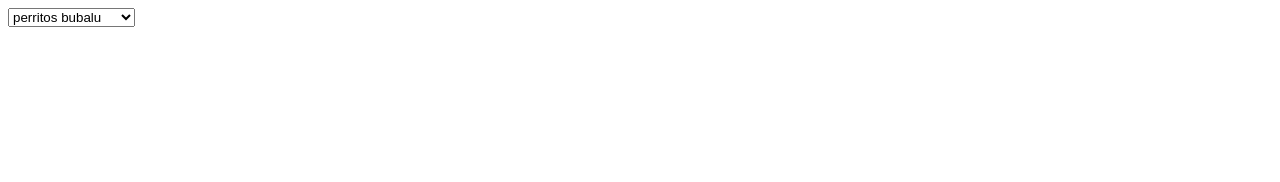
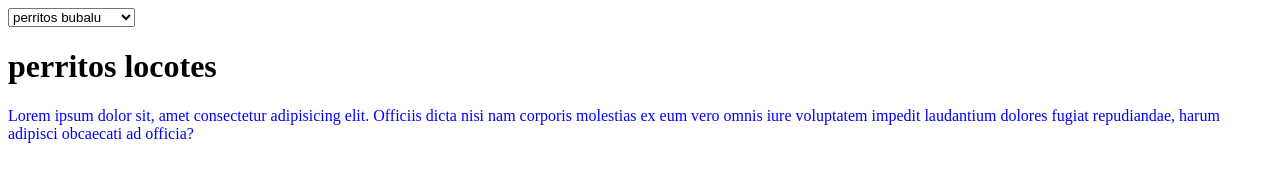
Before and after one commit to josemdp/git.nuevo, a plain HTML site: page clase3.html in a window 1280 px wide. Drawn offline with Linux system fonts and the light colour scheme.

Commit message:
guardar cambios

```diff
--- a/clase3.html
+++ b/clase3.html
@@ -5,6 +5,9 @@
     <meta http-equiv="X-UA-Compatible" content="IE=edge">
     <meta name="viewport" content="width=, initial-scale=1.0">
     <title>Document</title>
+    <link rel="stylesheet" href="esstilo.css">
+
+
 </head>
 <body>
     <header><nav><a href=""></a></nav></header>
@@ -13,5 +16,7 @@
         <option value="">gatitos miau miau</option>
     </select></article>
 
+<h1>perritos locotes</h1>
+<P> Lorem ipsum dolor sit, amet consectetur adipisicing elit. Officiis dicta nisi nam corporis molestias ex eum vero omnis iure voluptatem impedit laudantium dolores fugiat repudiandae, harum adipisci obcaecati ad officia?</P>
 </body>
 </html>
--- /dev/null
+++ b/esstilo.css
@@ -0,0 +1 @@
+p{color: blue;}
```
